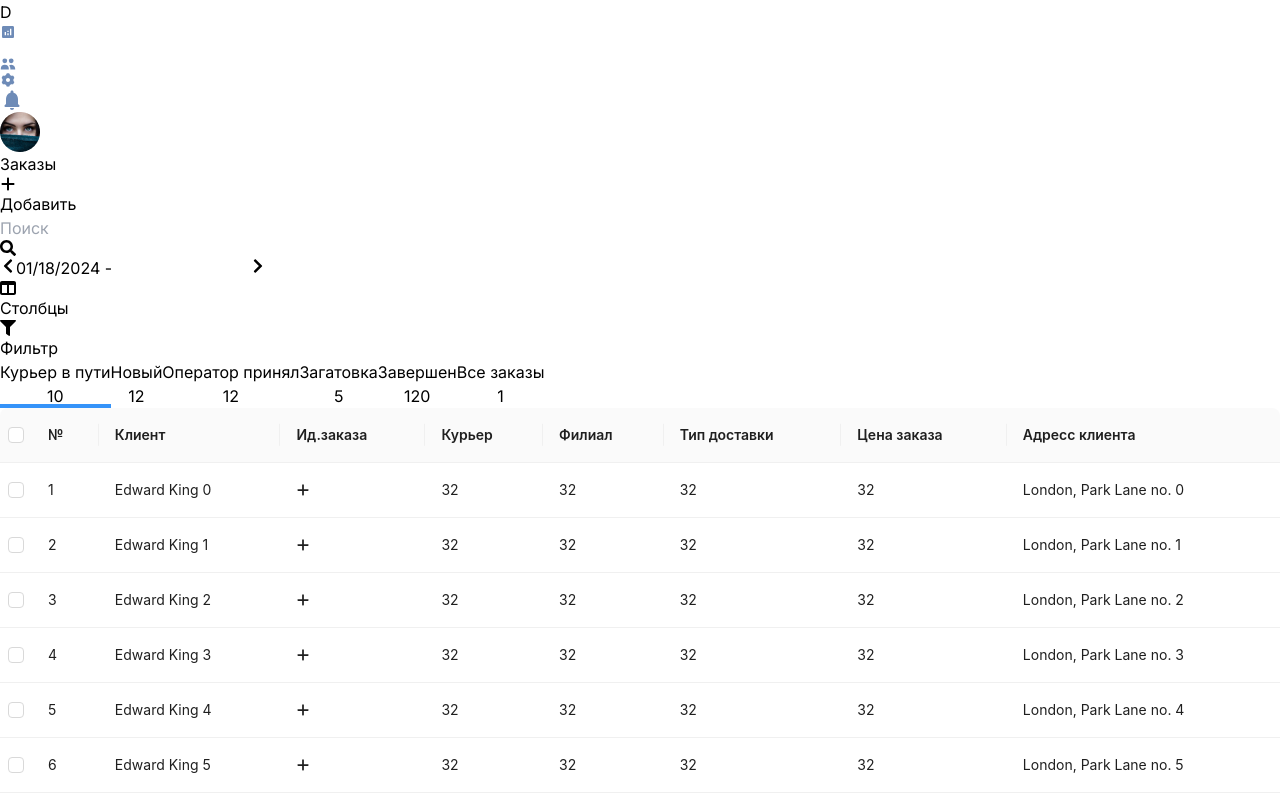
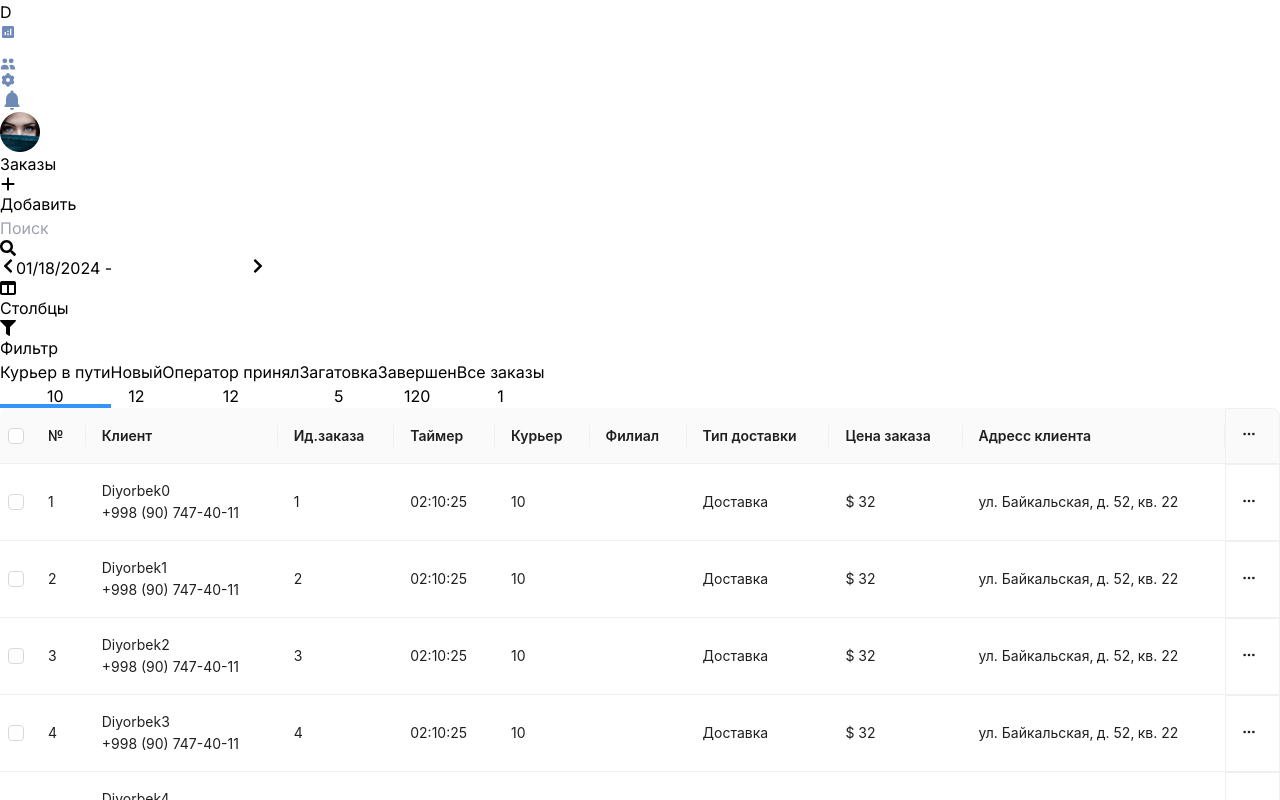
Before and after one commit to muslimbek02/admin-panel-react, a React (Vite) app: page /order in a window 1280 px wide. Shown: the top 800 px of the page. Built offline with nearby package versions, Linux system fonts and the light colour scheme.

Commit message:
change orderTable and login

```diff
--- a/src/components/OrderTable/index.jsx
+++ b/src/components/OrderTable/index.jsx
@@ -1,86 +1,122 @@
-import {useState} from 'react'
-import { Button, Table } from 'antd';
+import { useState } from "react";
+import { Button, Table } from "antd";
 import { FaPlus, FaTableColumns } from "react-icons/fa6";
+import { BsThreeDots } from "react-icons/bs";
+import TableActionButton from "../TableActionButton";
 
 const columns = [
   {
-    title: '№',
-    dataIndex: 'num',
+    title: "№",
+    dataIndex: "num",
   },
   {
-    title: 'Клиент',
-    dataIndex: 'client',
+    title: "Клиент",
+    dataIndex: "client",
+    render: (client) => (
+      <div className="text-[14px]">
+        <p className="text-[#303940] mb-[8px]">{client.name}</p>
+        <a href={`tel:${client.phone}`} className="text-[#4094F7] font-medium">
+          {client.phone}
+        </a>
+      </div>
+    ),
   },
   {
-    title: 'Ид.заказа',
-    dataIndex: 'orderId',
-    render: (text) => <FaPlus />
+    title: "Ид.заказа",
+    dataIndex: "orderId",
   },
   {
-    title: 'Курьер',
-    dataIndex: 'kuryer',
+    title: "Таймер",
+    dataIndex: "timer",
+    render: (timer) => (
+      <div className="bg-[#38D9B933] rounded-[6px] text-[#1AC19D] font-medium text-center py-[4px] px-[12px]">
+        {timer}
+      </div>
+    ),
   },
   {
-    title: 'Филиал',
-    dataIndex: 'part',
+    title: "Курьер",
+    dataIndex: "kuryer",
   },
   {
-    title: 'Тип доставки',
-    dataIndex: 'type',
+    title: "Филиал",
+    dataIndex: "part",
+    render: (client) => (
+      <div className="text-[14px]">
+        <p className="text-[#303940] mb-[8px]">{client.name}</p>
+        <a href={`tel:${client.phone}`} className="text-[#4094F7] font-medium">
+          {client.phone}
+        </a>
+      </div>
+    ),
   },
   {
-    title: 'Цена заказа',
-    dataIndex: 'price',
+    title: "Тип доставки",
+    dataIndex: "type",
+    render: (type) => (
+      <div className="bg-[#F8DD4E4D] rounded-[6px] text-[#D29404] font-medium text-center py-[4px] px-[12px]">
+        {type}
+      </div>
+    ),
   },
   {
-    title: 'Адресс клиента',
-    dataIndex: 'address',
+    title: "Цена заказа",
+    dataIndex: "price",
   },
-
+  {
+    title: "Адресс клиента",
+    dataIndex: "address",
+  },
+  {
+    title: (
+      <TableActionButton />
+    ),
+    dataIndex: "action",
+    render: () => (
+      <TableActionButton/>
+    ),
+    className: "action-col",
+  },
 ];
 const data = [];
-for (let i = 0; i < 46; i++) {
+for (let i = 0; i < 146; i++) {
   data.push({
+    key: i + 1,
     num: i + 1,
-    client: `Edward King ${i}`,
-    orderid: i,
-    kuryer: 32,
+    client: { name: "Diyorbek" + i, phone: "+998 (90) 747-40-11" },
+    orderId: i + 1,
+    timer: '02:10:25',
+    kuryer: 10,
     part: 32,
-    type: 32,
-    price: 32,
-    address: `London, Park Lane no. ${i}`,
+    type: "Доставка",
+    price: "$ " + 32,
+    address: `ул. Байкальская‚ д. 52‚ кв. 22`,
   });
 }
 
-
 const OrderTable = () => {
   const [selectedRowKeys, setSelectedRowKeys] = useState([]);
-  const [loading, setLoading] = useState(false);
-  const start = () => {
-    setLoading(true);
-    // ajax request after empty completing
-    setTimeout(() => {
-      setSelectedRowKeys([]);
-      setLoading(false);
-    }, 1000);
-  };
   const onSelectChange = (newSelectedRowKeys) => {
-    console.log('selectedRowKeys changed: ', newSelectedRowKeys);
+    console.log("selectedRowKeys changed: ", newSelectedRowKeys);
     setSelectedRowKeys(newSelectedRowKeys);
   };
   const rowSelection = {
     selectedRowKeys,
     onChange: onSelectChange,
   };
-  const hasSelected = selectedRowKeys.length > 0;
 
   return (
-    <div className='mt-[20px] pr-[20px]'>
+    <div className="mt-[20px] pr-[20px]">
       <div className="border rounded-[6px] w-full overflow-auto">
-        <Table rowSelection={rowSelection} columns={columns} dataSource={data} />
+        <Table
+          rowSelection={rowSelection}
+          columns={columns}
+          dataSource={data}
+          scroll={{ x: true }}
+        />
       </div>
     </div>
-  )
-}
+  );
+};
 
-export default OrderTable
+export default OrderTable;
--- /dev/null
+++ b/src/components/TableActionButton/index.jsx
@@ -0,0 +1,52 @@
+import { Popover } from "antd";
+import { IoReloadOutline } from "react-icons/io5";
+import { BsThreeDots } from "react-icons/bs";
+import { FaCar, FaCheck } from "react-icons/fa6";
+import { MdEdit } from "react-icons/md";
+import { PiX } from "react-icons/pi";
+
+const content = (
+  <div className="w-[251px]">
+      <button className="border-b w-full py-[8px] pr-[16px] flex items-center pl-[8px]">
+        <div className="mr-[12px] bg-[#FDF5CA] text-[16px] rounded-[6px] text-[#D29404] p-[8px]">
+          <IoReloadOutline />
+        </div>
+        <span className="text-black">Повторить выставить счет</span>
+      </button>
+      <button className="border-b w-full py-[8px] pr-[16px] flex items-center pl-[8px]">
+        <div className="mr-[12px] bg-[#F6EBFD] text-[16px] rounded-[6px] text-[#C479F3] p-[8px]">
+          <FaCar />
+        </div>
+        <span className="text-black">Курьер отменил</span>
+      </button>
+      <button className="border-b w-full py-[8px] pr-[16px] flex items-center pl-[8px]">
+        <div className="mr-[12px] bg-[#E3EFFE] text-[16px] rounded-[6px] text-[#4094F7] p-[8px]">
+          <MdEdit />
+        </div>
+        <span className="text-black">Изменить</span>
+      </button>
+      <button className="border-b w-full py-[8px] pr-[16px] flex items-center pl-[8px]">
+        <div className="mr-[12px] bg-[#FEE8E6] text-[16px] rounded-[6px] text-[#F76659] p-[8px]">
+          <PiX />
+        </div>
+        <span className="text-black">Отменено</span>
+      </button>
+      <button className="border-b w-full py-[8px] pr-[16px] flex items-center pl-[8px]">
+        <div className="mr-[12px] bg-[#DDF6F1] text-[16px] rounded-[6px] text-[#1AC19D] p-[8px]">
+          <FaCheck />
+        </div>
+        <span className="text-black">Завершить</span>
+      </button>
+  </div>
+);
+const TableActionButton = () => {
+  return (
+    <Popover placement="bottomLeft" content={content} trigger={"click"}>
+      <button className="p-[4px] text-[20px] border border-[#E5E9EB] text-[#4094F7] rounded-[6px]">
+        <BsThreeDots />
+      </button>
+    </Popover>
+  );
+};
+
+export default TableActionButton;
--- a/src/index.css
+++ b/src/index.css
@@ -3,30 +3,107 @@
 @tailwind utilities;
 
 html {
-  font-family: 'Inter', sans-serif;
+  font-family: "Inter", sans-serif !important;
   font-size: 16px;
 }
-
 
 .login-bg {
   background-image: url(../src/assets/login-bg.png);
 }
 
-
-:where(.css-dev-only-do-not-override-1qhpsh8).ant-tabs-top >.ant-tabs-nav, :where(.css-dev-only-do-not-override-1qhpsh8).ant-tabs-bottom >.ant-tabs-nav, :where(.css-dev-only-do-not-override-1qhpsh8).ant-tabs-top >div>.ant-tabs-nav, :where(.css-dev-only-do-not-override-1qhpsh8).ant-tabs-bottom >div>.ant-tabs-nav {
+:where(.css-dev-only-do-not-override-1qhpsh8).ant-tabs-top > .ant-tabs-nav,
+:where(.css-dev-only-do-not-override-1qhpsh8).ant-tabs-bottom > .ant-tabs-nav,
+:where(.css-dev-only-do-not-override-1qhpsh8).ant-tabs-top
+  > div
+  > .ant-tabs-nav,
+:where(.css-dev-only-do-not-override-1qhpsh8).ant-tabs-bottom
+  > div
+  > .ant-tabs-nav {
   margin: 0;
 }
-:where(.css-dev-only-do-not-override-1qhpsh8).ant-tabs-top >.ant-tabs-nav .ant-tabs-ink-bar, :where(.css-dev-only-do-not-override-1qhpsh8).ant-tabs-bottom >.ant-tabs-nav .ant-tabs-ink-bar, :where(.css-dev-only-do-not-override-1qhpsh8).ant-tabs-top >div>.ant-tabs-nav .ant-tabs-ink-bar, :where(.css-dev-only-do-not-override-1qhpsh8).ant-tabs-bottom >div>.ant-tabs-nav .ant-tabs-ink-bar {
+:where(.css-dev-only-do-not-override-1qhpsh8).ant-tabs-top
+  > .ant-tabs-nav
+  .ant-tabs-ink-bar,
+:where(.css-dev-only-do-not-override-1qhpsh8).ant-tabs-bottom
+  > .ant-tabs-nav
+  .ant-tabs-ink-bar,
+:where(.css-dev-only-do-not-override-1qhpsh8).ant-tabs-top
+  > div
+  > .ant-tabs-nav
+  .ant-tabs-ink-bar,
+:where(.css-dev-only-do-not-override-1qhpsh8).ant-tabs-bottom
+  > div
+  > .ant-tabs-nav
+  .ant-tabs-ink-bar {
   height: 4px;
+}
+:where(.css-dev-only-do-not-override-1qhpsh8).ant-pagination
+  .ant-pagination-options {
+  display: none !important;
 }
 :where(.css-dev-only-do-not-override-1qhpsh8).ant-popover .ant-popover-inner {
   padding: 0;
 }
+:where(.css-dev-only-do-not-override-1qhpsh8).ant-pagination
+  .ant-pagination-item-active {
+  background: #4094f7;
+}
+:where(.css-dev-only-do-not-override-1qhpsh8).ant-pagination
+  .ant-pagination-item-active
+  a {
+  color: #fff;
+}
+:where(.css-dev-only-do-not-override-1qhpsh8).ant-pagination
+  .ant-pagination-item-active:hover
+  a {
+  color: #fff;
+}
+
+:where(.css-dev-only-do-not-override-1qhpsh8).ant-pagination
+  .ant-pagination-prev
+  button,
+:where(.css-dev-only-do-not-override-1qhpsh8).ant-pagination
+  .ant-pagination-next
+  button {
+  color: #4094f7;
+}
 
 .navlink {
-  color: #6E8BB7;
+  color: #6e8bb7;
 }
 .navlink.active {
-  background-color: #4094F7;
+  background-color: #4094f7;
   color: #fff;
 }
+
+.react-datepicker-popper {
+  z-index: 10;
+}
+
+:where(.css-dev-only-do-not-override-1qhpsh8).ant-table-wrapper .ant-table-cell,
+:where(.css-dev-only-do-not-override-1qhpsh8).ant-table-wrapper
+  .ant-table-thead
+  > tr
+  > th,
+:where(.css-dev-only-do-not-override-1qhpsh8).ant-table-wrapper
+  .ant-table-tbody
+  > tr
+  > th,
+:where(.css-dev-only-do-not-override-1qhpsh8).ant-table-wrapper
+  .ant-table-tbody
+  > tr
+  > td,
+:where(.css-dev-only-do-not-override-1qhpsh8).ant-table-wrapper tfoot > tr > th,
+:where(.css-dev-only-do-not-override-1qhpsh8).ant-table-wrapper
+  tfoot
+  > tr
+  > td {
+  padding: 12px 16px !important;
+}
+
+.action-col {
+  border: 1px solid #f0f0f0;
+}
+.ant-table-measure-row {
+  display: none;
+}
```
